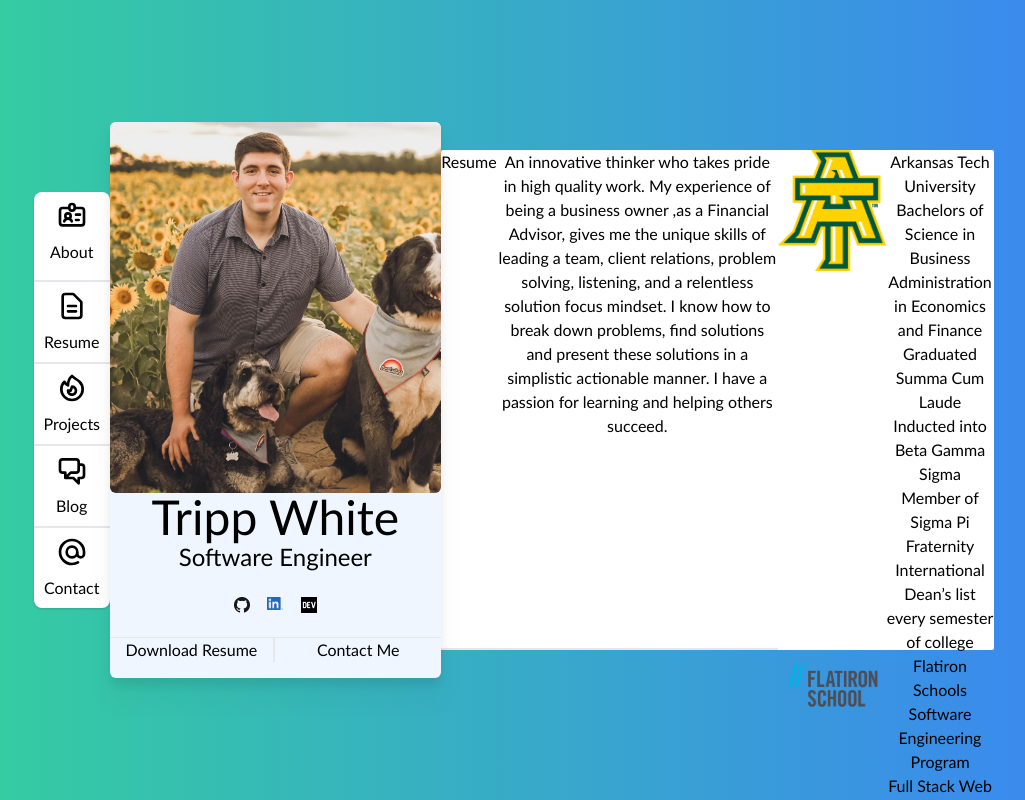
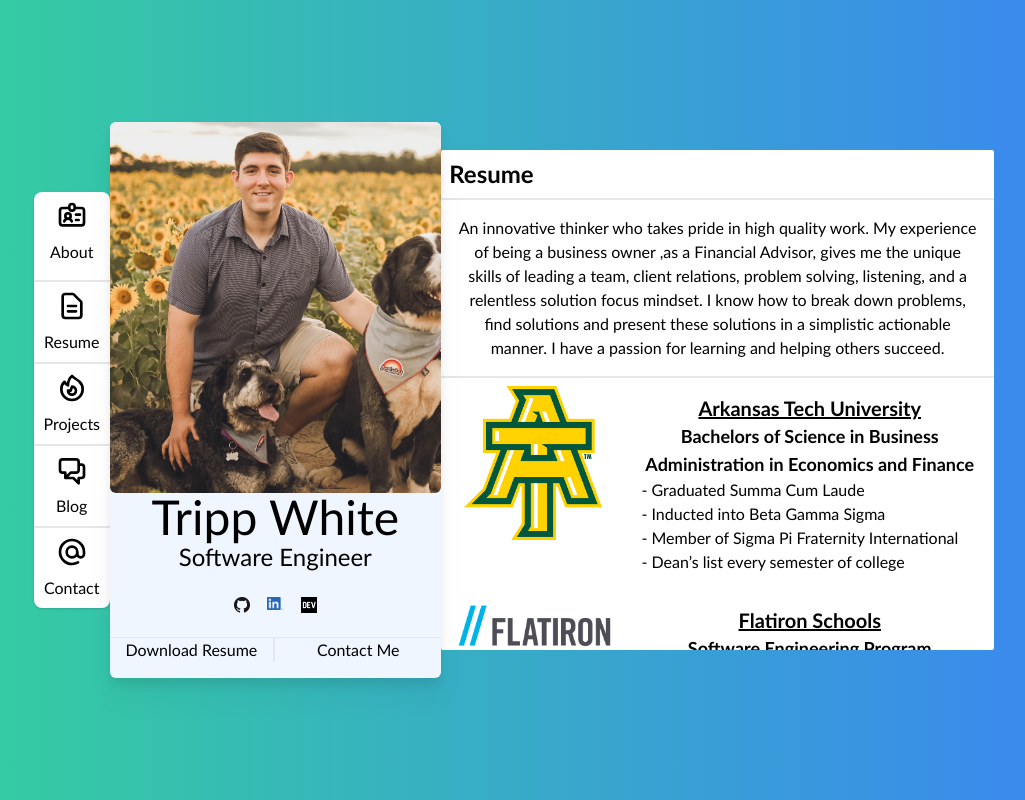
Before and after one commit to turpp/personal-portfolio, a React (Create React App) app in the folder my-app/: page / in a window 1280 px wide. Both pictures are taken after a click on the button "Resume". Shown: the top 800 px of the page, without its empty margins (126-1151 px from the left). Built offline with nearby package versions, Linux system fonts and the light colour scheme.

Commit message:
formatting page for better viewing

```diff
--- a/my-app/src/Components/Resume.js
+++ b/my-app/src/Components/Resume.js
@@ -5,94 +5,97 @@ import FlatironLogo from '../photos/FlatironLogo.png'
 export default function Resume(){
     return(
         <div className="flex w-full bg-white h-3/4 rounded-sm">
+            <div className='flex-1 overflow-auto'>
                 <div className='border-b-2'>
-                <p>Resume</p>
+                    <p className='text-left font-bold text-2xl p-2'>Resume</p>
                 </div>
                 <div className="grid grid-cols-1 border-b-2">
-                <p>An innovative thinker who takes pride in high quality work. My experience of being a business owner ,as a Financial Advisor, gives me the unique skills of leading a team, client relations, problem solving, listening, and a relentless solution focus mindset. I know how to break down problems, find solutions and present these solutions in a simplistic actionable manner. I have a passion for learning and helping others succeed.</p>
+                    <p className='p-4'>An innovative thinker who takes pride in high quality work. My experience of being a business owner ,as a Financial Advisor, gives me the unique skills of leading a team, client relations, problem solving, listening, and a relentless solution focus mindset. I know how to break down problems, find solutions and present these solutions in a simplistic actionable manner. I have a passion for learning and helping others succeed.</p>
                 </div>
-            <div className='grid grid-cols-2'>
-                <div>
-                    <img src={ATUlogo} alt='Arkansas Tech University Logo'/>
+                <div className='grid grid-cols-3 border-b-2'>
+                    <div className='col-span-1'>
+                        <img src={ATUlogo} alt='Arkansas Tech University Logo' className='w-3/4 m-auto pt-2'/>
                     </div>
-                <div>
-                    <p>Arkansas Tech University</p>
-                    <p>Bachelors of Science in Business Administration in Economics and Finance</p>
+                    <div className='col-span-2 p-4'>
+                        <p className="font-bold text-xl"><u>Arkansas Tech University</u></p>
+                        <p className='font-semibold text-lg'>Bachelors of Science in Business Administration in Economics and Finance</p>
                         <p>
-                        <ol>
-                            <li>Graduated Summa Cum Laude</li>
-                            <li>Inducted into Beta Gamma Sigma</li>
-                            <li>Member of Sigma Pi Fraternity International</li>
-                            <li>Dean’s list every semester of college</li>
-                        </ol>
+                            <ul className='text-left'>
+                                <li>- Graduated Summa Cum Laude</li>
+                                <li>- Inducted into Beta Gamma Sigma</li>
+                                <li>- Member of Sigma Pi Fraternity International</li>
+                                <li>- Dean’s list every semester of college</li>
+                            </ul>
                         </p>
                     </div>
 
-                <div>
+                    <div className='col-span-1'>
                         <img src={FlatironLogo} alt='Arkansas Tech University Logo'/>
                     </div>
-                <div>
-                    <p>Flatiron Schools</p>
-                    <p>Software Engineering Program</p>
+                    <div className='col-span-2 p-4'>
+                        <p className='font-bold text-xl'><u>Flatiron Schools</u></p>
+                        <p className='font-semibold text-lg'>Software Engineering Program</p>
                         <p>
-                        <ol>
-                            <li>Full Stack Web Development</li>
-                            <li>Javascript and React.js</li>
-                            <li>Ruby and Ruby on Rails</li>
-                        </ol>
+                            <ul className='text-left'>
+                                <li>- Full Stack Web Development</li>
+                                <li>- Javascript and React.js</li>
+                                <li>- Ruby and Ruby on Rails</li>
+                            </ul>
                         </p>
                     </div>
+                </div>
+                <div className='grid grid-cols-2 border-b-2 p-4'>
 
                         <div className="">
-                    <div className="">
-                        <p>Technical Skills</p>
-                        <ul>
-                            <li>Javascript</li>
-                            <li>React.js</li>
-                            <li>Redux</li>
-                            <li>Ruby</li>
-                            <li>Ruby on Rails</li>
-                            <li>Bootstrap</li>
-                            <li>Tailwind CSS</li>
-                            <li>HTML/CSS</li>
+                            <p className='text-lg font-semibold'>Technical Skills</p>
+                            <ul className='text-left pl-8'>
+                                <li>- Javascript</li>
+                                <li>- React.js</li>
+                                <li>- Redux</li>
+                                <li>- Ruby</li>
+                                <li>- Ruby on Rails</li>
+                                <li>- Bootstrap</li>
+                                <li>- Tailwind CSS</li>
+                                <li>- HTML/CSS</li>
                             </ul>
                         </div>
                         <div className="">
                             <div className="">
-                            <p>Non-Technical Skills</p>
-                            <ul>
-                                <li>Greate Communicator</li>
-                                <li>Teamwork</li>
-                                <li>Problem-solving</li>
-                                <li>Researching</li>
-                                <li>Attention to detail</li>
-                                <li>Curious</li>
-                                <li>Life Long Learner</li>
-                                <li>Friendly</li>
-                                <li>Passionate</li>
+                                <p className='text-lg font-semibold'>Non-Technical Skills</p>
+                                <ul className='text-left pl-8'>
+                                    <li>- Greate Communicator</li>
+                                    <li>- Teamwork</li>
+                                    <li>- Problem-solving</li>
+                                    <li>- Researching</li>
+                                    <li>- Attention to detail</li>
+                                    <li>- Curious</li>
+                                    <li>- Life Long Learner</li>
+                                    <li>- Friendly</li>
+                                    <li>- Passionate</li>
                                 </ul>
                             </div>
                         </div>
                         </div>
-                <div className="">
-                    <p>Work History</p>
+
+                    <div className="p-4">
+                        <p className='font-bold text-2xl'>Work History</p>
                         <div>
-                        <p>Edward Jones</p>
-                        <p>Financial Advisor, CRPC®</p>
-                        <ul>
-                            <li>Lead branch team in daily operations.</li>
-                            <li>Managed client relations with a book of business of over 300 families.</li>
-                            <li>Administered solutions to complex problems in a simple actionable way.</li>
-                            <li>Educated clients, prospects, and students on financial planning and economics.</li>
-                            <li>Grew business to over $20 million under management with being the sole revenue source.</li>
-                            <li>Earned Edward Jones Golden Shovel award for the rate of business growth in first year of business.</li>
+                            <p className='font-semibold text-xl text-left'>Edward Jones</p>
+                            <p className='font-medium text-lg text-right'>Financial Advisor, CRPC®</p>
+                            <ul className='text-left'>
+                                <li>- Lead branch team in daily operations.</li>
+                                <li>- Managed client relations with a book of business of over 300 families.</li>
+                                <li>- Administered solutions to complex problems in a simple actionable way.</li>
+                                <li>- Educated clients, prospects, and students on financial planning and economics.</li>
+                                <li>- Grew business to over $20 million under management with being the sole revenue source.</li>
+                                <li>- Earned Edward Jones Golden Shovel award for the rate of business growth in first year of business.</li>
                             </ul>
                         </div>
                     </div>
 
 
+
             </div>
-
         </div>
     )
 }
```
Lines whose indentation alone changed are shown as unchanged.
